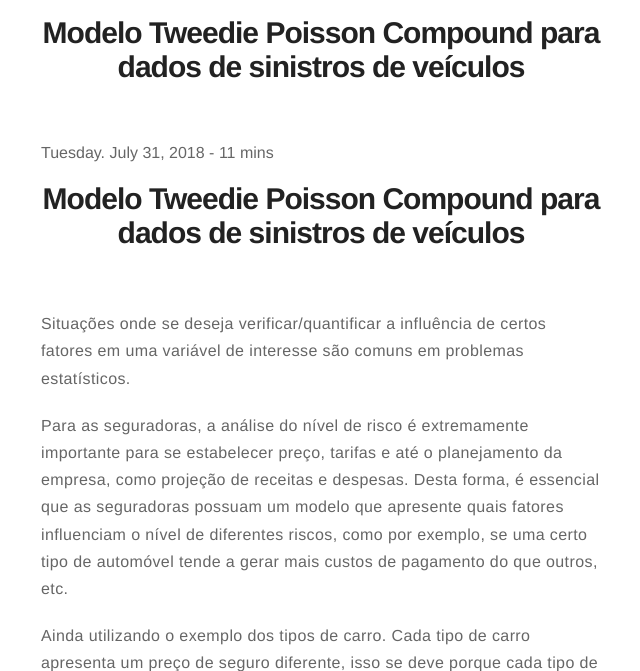
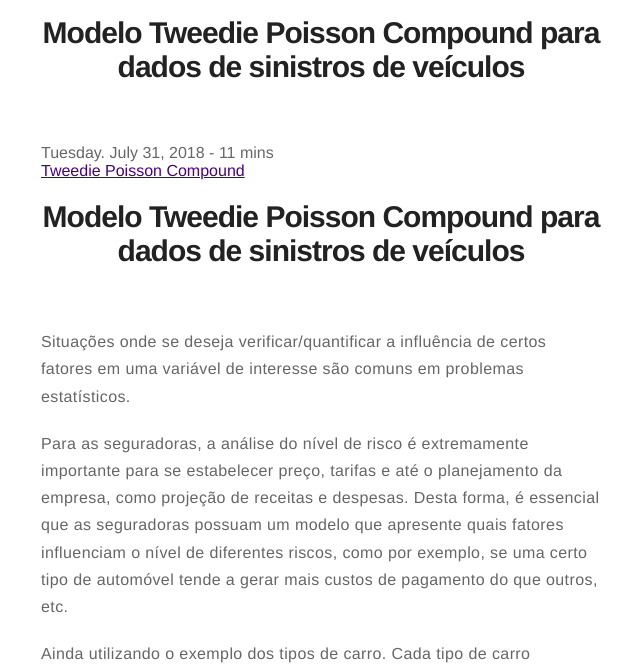
Before and after one commit to Cayan-Portela/cayan-portela.github.io, a Jekyll site: the page built from _posts/2016-02-24-Modelo-Tweedie-Poisson.md, in a window 1280 px wide and 900 px high, cut to the strip 229-900 px from the top of the window. Shown: the whole strip, without its empty margins (319-959 px from the left). Built offline with Jekyll 4.4.1, drawn with Linux system fonts in a browser that asks for light colours; comment, search, counter and statistics services are not loaded.

Commit message:
Update and rename 2016-02-24-markdown-common-elements.md to 2016-02-24-Modelo-Tweedie-Poisson.md

```diff
--- a/_posts/2016-02-24-markdown-common-elements.md
+++ b/_posts/2016-02-24-Modelo-Tweedie-Poisson.md
@@ -4,6 +4,7 @@ layout: post
 date: 2018-07-31 21:57
 headerImage: false
 category: blog
+tags: [Tweedie Poisson Compound]
 author: Cayan Portela
 description: Markdown summary with different options
 comments: true
```
